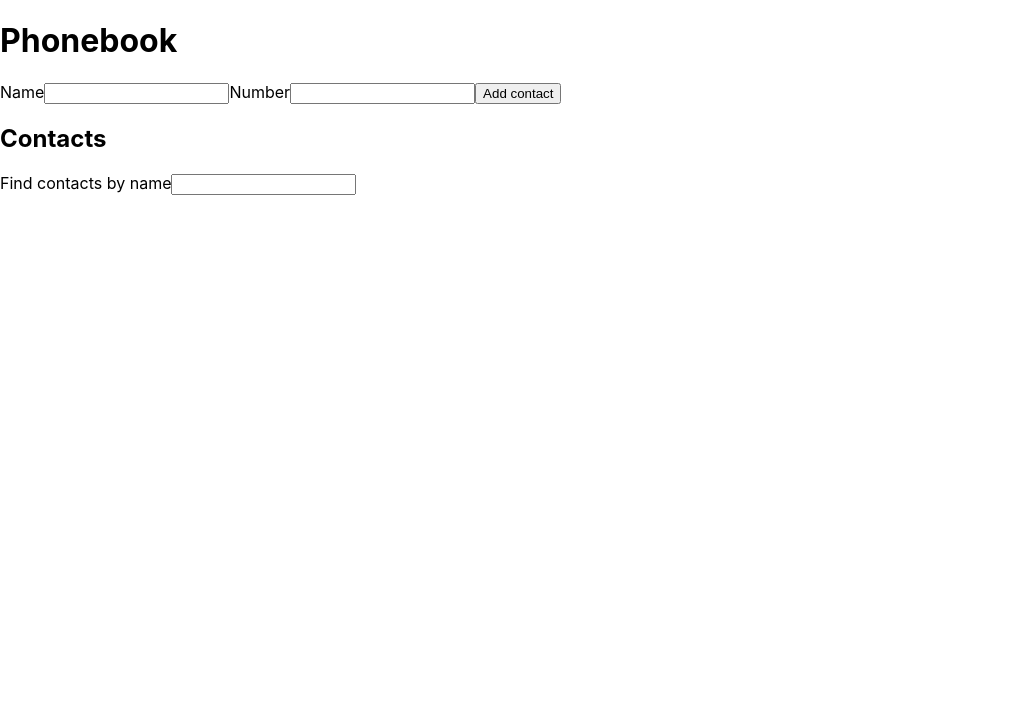
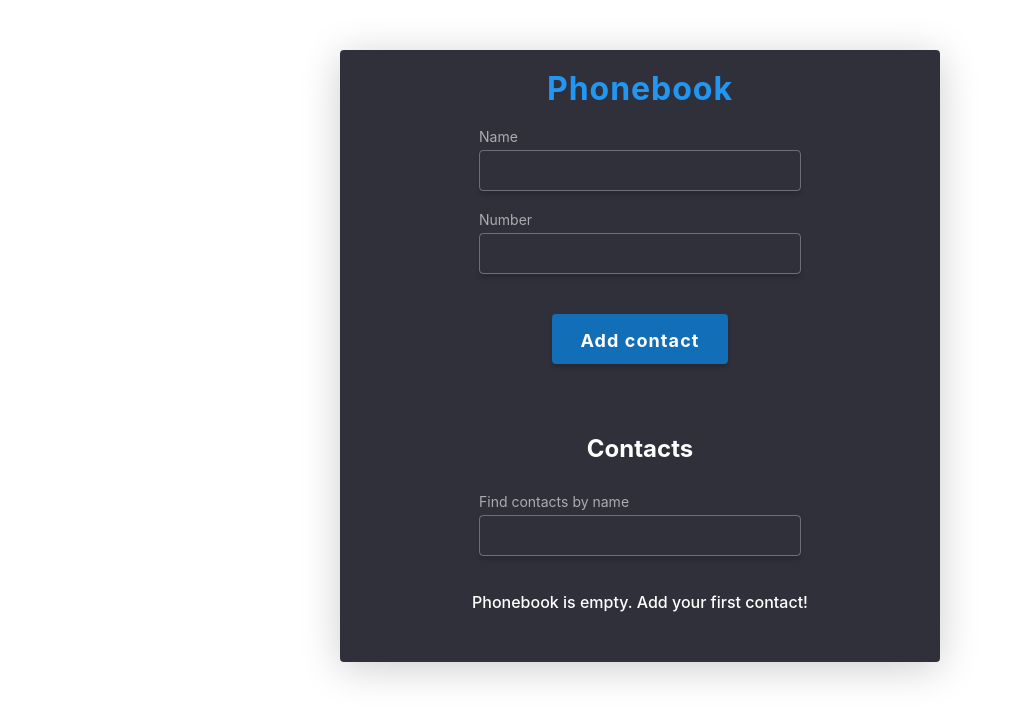
Before and after one commit to dariaaferreira/goit-react-hw-02-phonebook, a React (Create React App) app: page / in a window 1280 px wide. Shown: the top 720 px of the page, without its empty margins (0-1015 px from the left). Built offline with nearby package versions, Linux system fonts and the light colour scheme.

Commit message:
added styled components

```diff
--- a/src/components/App/App.jsx
+++ b/src/components/App/App.jsx
@@ -3,6 +3,8 @@ import { nanoid } from 'nanoid';
 import ContactForm from '../ContactForm/ContactForm';
 import ContactList from '../ContactList/ContactList';
 import Filter from '../Filter/Filter';
+
+import { Container, Title } from './App.styled';
 
 export class App extends Component {
   state = {
@@ -64,8 +66,8 @@ export class App extends Component {
     );
 
     return (
-      <div>
-        <h1>Phonebook</h1>
+      <Container>
+        <Title>Phonebook</Title>
         <ContactForm
           onSubmit={this.handleAddContact}
           contacts={this.state.contacts}
@@ -81,9 +83,7 @@ export class App extends Component {
           contacts={filteredContacts}
           handleDeleteContact={this.handleDeleteContact}
         />
-      </div>
+      </Container>
     );
   }
 }
-
-export default App;
--- /dev/null
+++ b/src/components/App/App.styled.jsx
@@ -0,0 +1,21 @@
+import styled from '@emotion/styled';
+
+export const Container = styled.div`
+    width: 600px;
+    margin: 0 auto;
+    display: flex;
+    flex-direction: column;
+    align-items: center;
+    background-color: #2F303A;
+    color: white;
+    margin-top: 50px;
+    border-radius: 4px;
+    box-shadow: 0px 6px 40px rgba(0, 0, 0, 0.2);
+`;
+
+export const Title = styled.h1`
+    color: #2196F3;
+    line-height: 1.14;
+    letter-spacing: 0.03em;
+    margin-bottom: 20px;
+`;
--- /dev/null
+++ b/src/components/ContactForm/ContacForm.styled.jsx
@@ -0,0 +1,55 @@
+import styled from '@emotion/styled';
+
+export const Form = styled.form`
+    display: flex;
+    flex-direction: column;
+    align-items: center;
+`;
+
+export const Label = styled.label`
+    display: flex;
+    flex-direction: column;
+    font-size: 14px;
+    color: rgba(255, 255, 255, 0.6);
+`;
+
+export const Input = styled.input`
+    width: 300px;
+    margin-bottom: 20px;
+    margin-top: 5px;
+    background-color: transparent;
+    border: 1px solid rgba(255, 255, 255, 0.3);
+    border-radius: 4px;
+    box-shadow: 0px 4px 4px rgba(0, 0, 0, 0.15);
+    padding: 10px;
+    font-size: 16px;
+    line-height: 1.2;
+    color: white;
+    cursor: pointer;
+`;
+
+export const Button = styled.button`
+    position: relative;
+    height: 50px;
+    margin-top: 20px;
+    margin-bottom: 50px;
+    display: inline-flex;
+    padding: 10px 28px;
+    font-weight: 700;
+    font-size: 18px;
+    line-height: 1.88;
+    letter-spacing: 0.06em;
+    color: white;
+    background-color: #116eb7;
+    cursor: pointer;
+    border: none;
+    border-radius: 4px;
+    box-shadow: 0px 4px 4px rgba(0, 0, 0, 0.15);
+    font-family: inherit;
+
+    &:hover, &:focus {
+    cursor: pointer;
+    background-color: #2196F3;
+    transition: background-color 250ms cubic-bezier(0.4, 0, 0.2, 1), box-shadow 250ms cubic-bezier(0.4, 0, 0.2, 1);
+    }
+`;
--- a/src/components/ContactForm/ContactForm.jsx
+++ b/src/components/ContactForm/ContactForm.jsx
@@ -1,6 +1,8 @@
 import React, { Component } from 'react';
 import PropTypes from 'prop-types';
 import { nanoid } from 'nanoid';
+
+import { Form, Label, Input, Button } from './ContacForm.styled';
 
 class ContactForm extends Component {
   state = {
@@ -38,10 +40,10 @@ class ContactForm extends Component {
   render() {
     const { name, number } = this.state;
     return (
-      <form onSubmit={this.handleSubmit}>
-        <label>
+      <Form onSubmit={this.handleSubmit}>
+        <Label>
           Name
-          <input
+          <Input
             type="text"
             name="name"
             value={name}
@@ -50,10 +52,10 @@ class ContactForm extends Component {
             title="Name may contain only letters, apostrophe, dash and spaces. For example Adrian, Jacob Mercer, Charles de Batz de Castelmore d'Artagnan"
             required
           />
-        </label>
-        <label>
+        </Label>
+        <Label>
           Number
-          <input
+          <Input
             type="tel"
             name="number"
             value={number}
@@ -62,9 +64,9 @@ class ContactForm extends Component {
             title="Phone number must be digits and can contain spaces, dashes, parentheses and can start with +"
             required
           />
-        </label>
-        <button type="submit">Add contact</button>
-      </form>
+        </Label>
+        <Button type="submit">Add contact</Button>
+      </Form>
     );
   }
 }
--- a/src/components/ContactList/ContactList.jsx
+++ b/src/components/ContactList/ContactList.jsx
@@ -1,16 +1,25 @@
 import React from 'react';
 import PropTypes from 'prop-types';
 
+import { ListItems, Item, Span, Button, Text } from './ContactList.styled';
+
 const ContactList = ({ contacts, handleDeleteContact }) => {
   return (
-    <ul>
+    <>
+      {contacts.length > 0 ? (
+        <ListItems>
           {contacts.map(({ id, name, number }) => (
-        <li key={id}>
-          {name}: {number}
-          <button onClick={() => handleDeleteContact(id)}>Delete</button>
-        </li>
+            <Item key={id}>
+              <Span>{name}:</Span> {number}
+              <Button onClick={() => handleDeleteContact(id)}>&#x2715;</Button>
+            </Item>
           ))}
-    </ul>
+        </ListItems>
+      ) : (
+        <Text>Phonebook is empty.
+        Add your first contact!</Text>
+      )}
+    </>
   );
 };
 
--- /dev/null
+++ b/src/components/ContactList/ContactList.styled.jsx
@@ -0,0 +1,45 @@
+import styled from '@emotion/styled';
+
+export const ListItems = styled.ul`
+    list-style-type: none;
+    width: 320px;
+    padding: 0;
+    margin-top: 20px;
+`;
+
+
+export const Item = styled.li`
+    display: flex;
+    align-items: baseline;
+    justify-content: space-between;
+`;
+
+export const Span = styled.span`
+    display: flex;
+    align-items: baseline;
+    justify-content: space-between;
+    font-weight: 500;
+`;
+
+export const Button = styled.button`
+    width: 30px;
+    height: 30px;
+    margin-left: 20px;
+    margin-bottom: 10px;
+    border-radius: 50%;
+    background: rgba(255, 255, 255, 0.1);
+    color: white;
+    cursor: pointer;
+    border: none;
+
+    &:hover, &:focus {
+        fill: var(--white-color);
+    background-color: #2196F3;
+    transition: background-color 250ms cubic-bezier(0.4, 0, 0.2, 1);
+    }
+`;
+
+export const Text = styled.p`
+    margin-bottom: 50px;
+    font-weight: 500;
+`;
--- a/src/components/Filter/Filter.jsx
+++ b/src/components/Filter/Filter.jsx
@@ -1,11 +1,13 @@
 import React from 'react';
 import PropTypes from 'prop-types';
 
+import { LabelContacts, Input } from '././Filter.styled';
+
 const Filter = ({ filter, onFilterChange }) => (
-  <label>
+  <LabelContacts>
     Find contacts by name
-    <input type="text" value={filter} onChange={onFilterChange} />
-  </label>
+    <Input type="text" value={filter} onChange={onFilterChange} />
+  </LabelContacts>
 );
 
 Filter.propTypes = {
--- /dev/null
+++ b/src/components/Filter/Filter.styled.jsx
@@ -0,0 +1,25 @@
+import styled from '@emotion/styled';
+
+export const LabelContacts = styled.label`
+    display: flex;
+    flex-direction: column;
+    margin-top: 10px;
+    font-size: 14px;
+    color: rgba(255, 255, 255, 0.6);
+`;
+
+
+export const Input = styled.input`
+    width: 300px;
+    margin-bottom: 20px;
+    margin-top: 5px;
+    background-color: transparent;
+    border: 1px solid rgba(255, 255, 255, 0.3);
+    border-radius: 4px;
+    box-shadow: 0px 4px 4px rgba(0, 0, 0, 0.15);
+    padding: 10px;
+    font-size: 16px;
+    line-height: 1.2;
+    color: white;
+    cursor: pointer;
+`;
```
Lines whose indentation alone changed are shown as unchanged.
